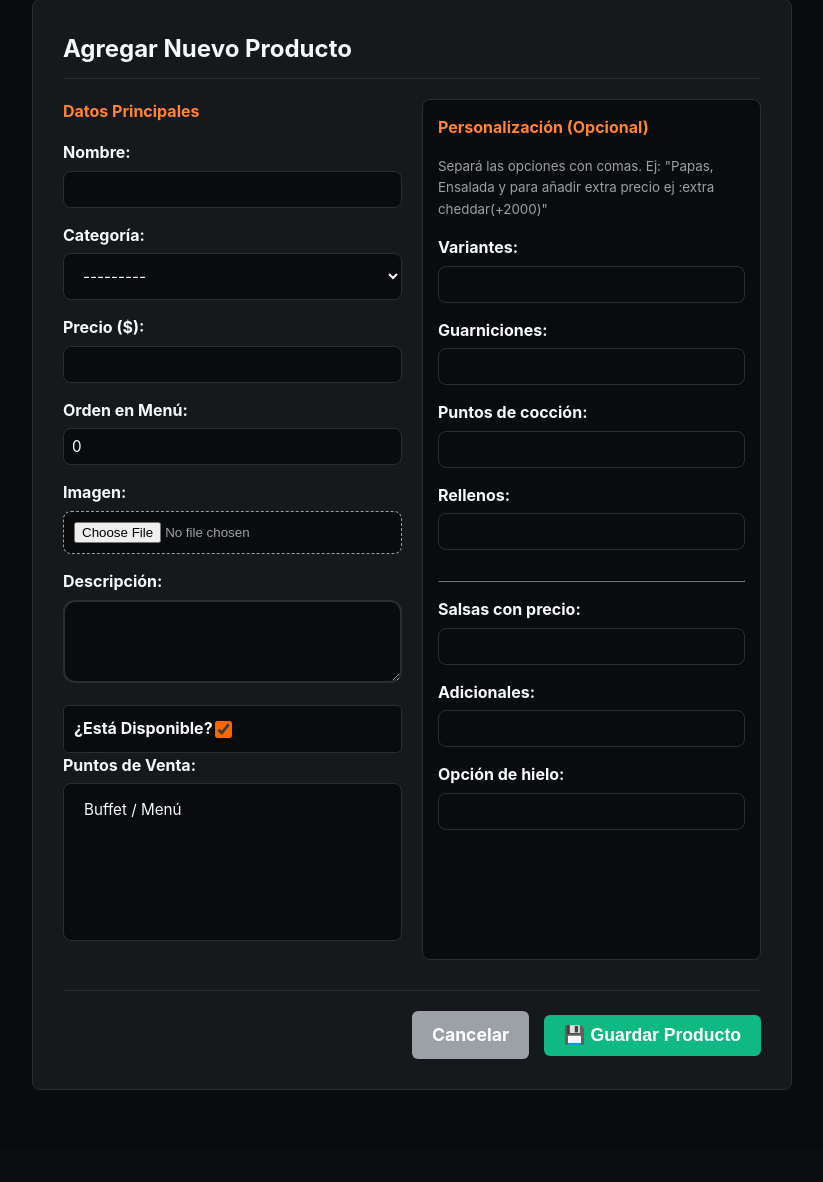
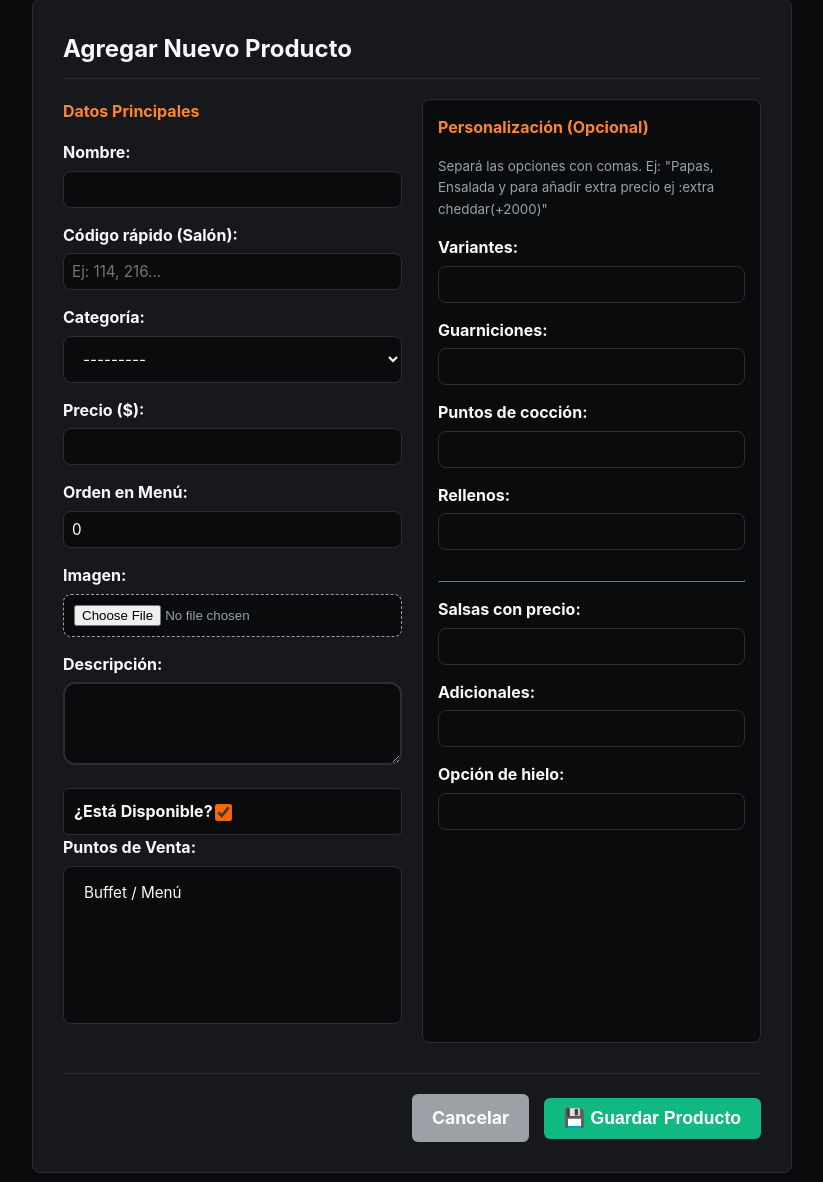
Before and after one commit to Falvarez19/-SterakFood, a Django app: page /dashboard/producto/nuevo/ in a window 1280 px wide. Shown: the part 117-1299 px from the top of the page, without its empty margins (228-1051 px from the left). Before the commit the page ends 1207 px from the top, so only its background shows below. Run offline with Django 5.2, Linux system fonts and the light colour scheme; data comes from the database, SQL or seed files in the repository; some libraries are stand-ins or nearby versions.

Commit message:
acomodando formulario

```diff
--- a/pedidos/templates/pedidos/formulario_producto.html
+++ b/pedidos/templates/pedidos/formulario_producto.html
@@ -24,6 +24,10 @@
                     <!-- variable dorada/naranja -->
                     <h4 style="color: var(--dorado-sanmartin); margin-bottom: 15px;">Datos Principales</h4>
                     <p><strong>Nombre:</strong><br>{{ form.nombre }}</p>
+
+                    <!-- NUEVO CAMPO AGREGADO: Código Rápido -->
+                    <p><strong>Código rápido (Salón):</strong><br>{{ form.codigo_rapido }}</p>
+
                     <p><strong>Categoría:</strong><br>{{ form.categoria }}</p>
                     <p><strong>Precio ($):</strong><br>{{ form.precio }}</p>
                     <p><strong>Orden en Menú:</strong><br>{{ form.orden }}</p>
```
